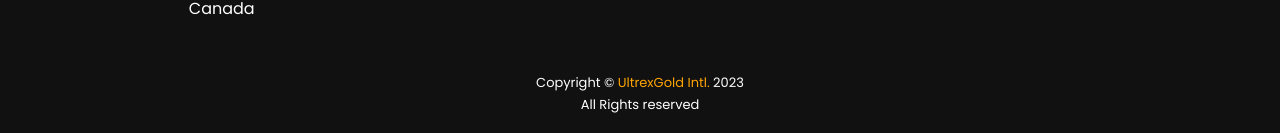
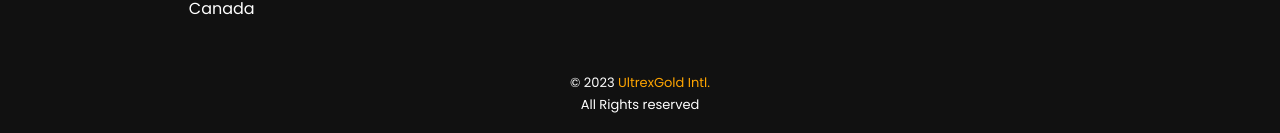
Before and after one commit to chivicoko/1ultrex, a React (Create React App) app in the folder client/: page /deposit-form in a window 1280 px wide. Shown: the part 876-1009 px from the top of the page. Built offline with nearby package versions, Linux system fonts and the light colour scheme.

Commit message:
Adjusted Copyright...

```diff
--- a/client/src/components/Footer.jsx
+++ b/client/src/components/Footer.jsx
@@ -28,7 +28,7 @@ const Footer = () => {
                     <p>VIP Only</p>
                 </div>
             </div>
-            <p className='copyright'>Copyright &copy; <span style={{color: 'orange'}}>UltrexGold Intl.</span> 2023 <br />All Rights reserved</p>
+            <p className='copyright'>&copy; 2023 <span style={{color: 'orange'}}>UltrexGold Intl.</span> <br />All Rights reserved</p>
         </div>
     </footer>
   )
```
